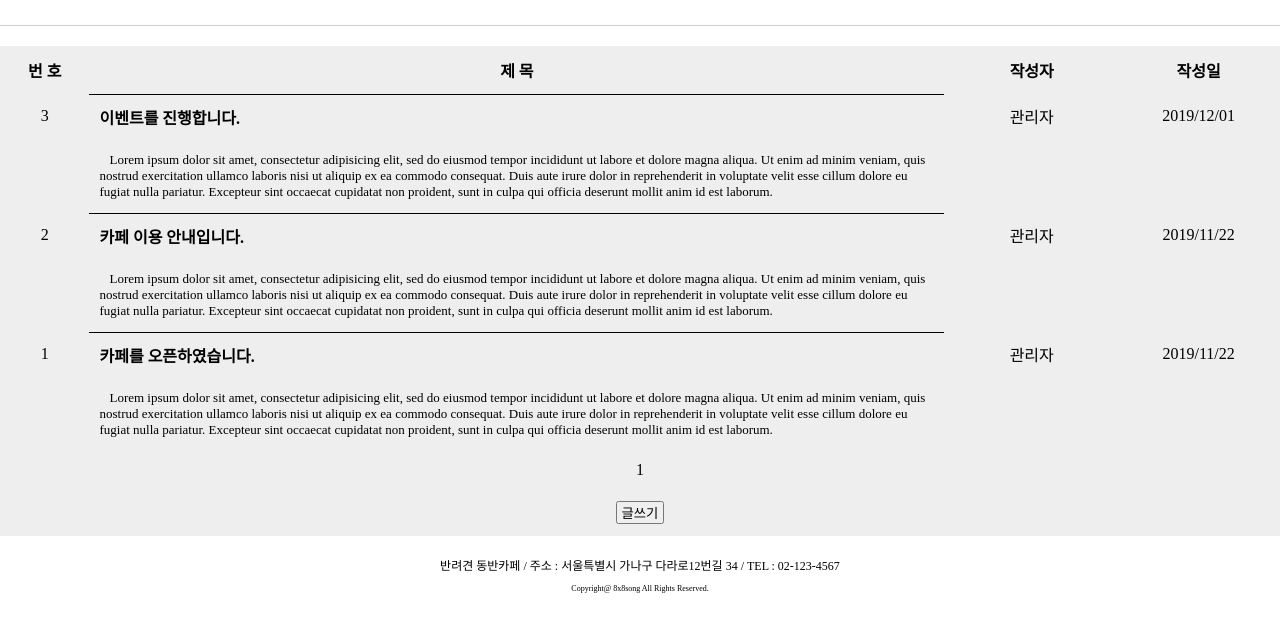
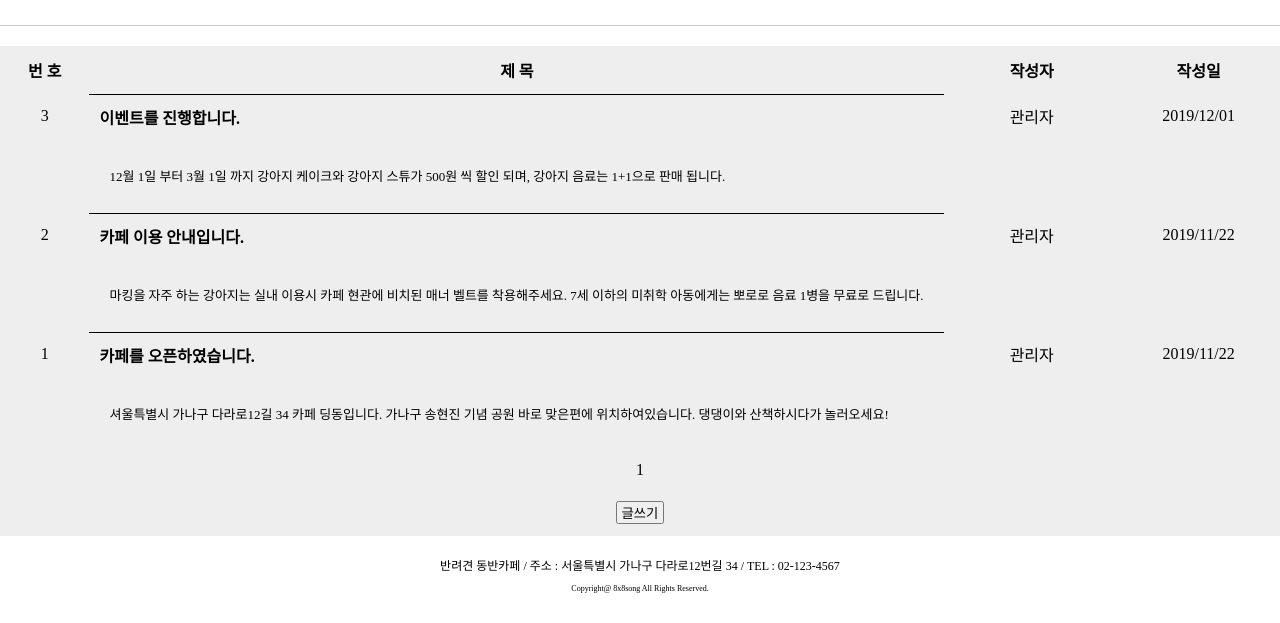
Before and after one commit to Zipge/Cafe-Dingdong, a plain HTML site: page 02_notice.html in a window 1280 px wide. Shown: the part 240-863 px from the top of the page. Drawn offline with Linux system fonts and the light colour scheme.

Commit message:
내용 수정

```diff
--- a/02_notice.html
+++ b/02_notice.html
@@ -147,7 +147,7 @@
                             </tr>
                             <tr>
                                 <td align="center"></td>
-                                <td align="left" class="postText">Lorem ipsum dolor sit amet, consectetur adipisicing elit, sed do eiusmod tempor incididunt ut labore et dolore magna aliqua. Ut enim ad minim veniam, quis nostrud exercitation ullamco laboris nisi ut aliquip ex ea commodo consequat. Duis aute irure dolor in reprehenderit in voluptate velit esse cillum dolore eu fugiat nulla pariatur. Excepteur sint occaecat cupidatat non proident, sunt in culpa qui officia deserunt mollit anim id est laborum.</td>
+                                <td align="left" class="postText">12월 1일 부터 3월 1일 까지 강아지 케이크와 강아지 스튜가 500원 씩 할인 되며, 강아지 음료는 1+1으로 판매 됩니다. </td>
                             </tr>
                             <tr>
                                 <td align="center">2</td>
@@ -157,7 +157,7 @@
                             </tr>
                             <tr>
                                 <td align="center"></td>
-                                <td align="left" class="postText">Lorem ipsum dolor sit amet, consectetur adipisicing elit, sed do eiusmod tempor incididunt ut labore et dolore magna aliqua. Ut enim ad minim veniam, quis nostrud exercitation ullamco laboris nisi ut aliquip ex ea commodo consequat. Duis aute irure dolor in reprehenderit in voluptate velit esse cillum dolore eu fugiat nulla pariatur. Excepteur sint occaecat cupidatat non proident, sunt in culpa qui officia deserunt mollit anim id est laborum.</td>
+                                <td align="left" class="postText">마킹을 자주 하는 강아지는 실내 이용시 카페 현관에 비치된 매너 벨트를 착용해주세요. 7세 이하의 미취학 아동에게는 뽀로로 음료 1병을 무료로 드립니다.</td>
                             </tr>
                             <tr>
                                 <td align="center">1</td>
@@ -167,7 +167,7 @@
                             </tr>
                             <tr>
                                 <td align="center"></td>
-                                <td align="left" class="postText">Lorem ipsum dolor sit amet, consectetur adipisicing elit, sed do eiusmod tempor incididunt ut labore et dolore magna aliqua. Ut enim ad minim veniam, quis nostrud exercitation ullamco laboris nisi ut aliquip ex ea commodo consequat. Duis aute irure dolor in reprehenderit in voluptate velit esse cillum dolore eu fugiat nulla pariatur. Excepteur sint occaecat cupidatat non proident, sunt in culpa qui officia deserunt mollit anim id est laborum.</td>
+                                <td align="left" class="postText">셔울특별시 가나구 다라로12길 34 카페 딩동입니다. 가나구 송현진 기념 공원 바로 맞은편에 위치하여있습니다. 댕댕이와 산책하시다가 놀러오세요!</td>
                             </tr>
                             <tr>
                                 <td align = "center" colspan="4">1</td>
```
